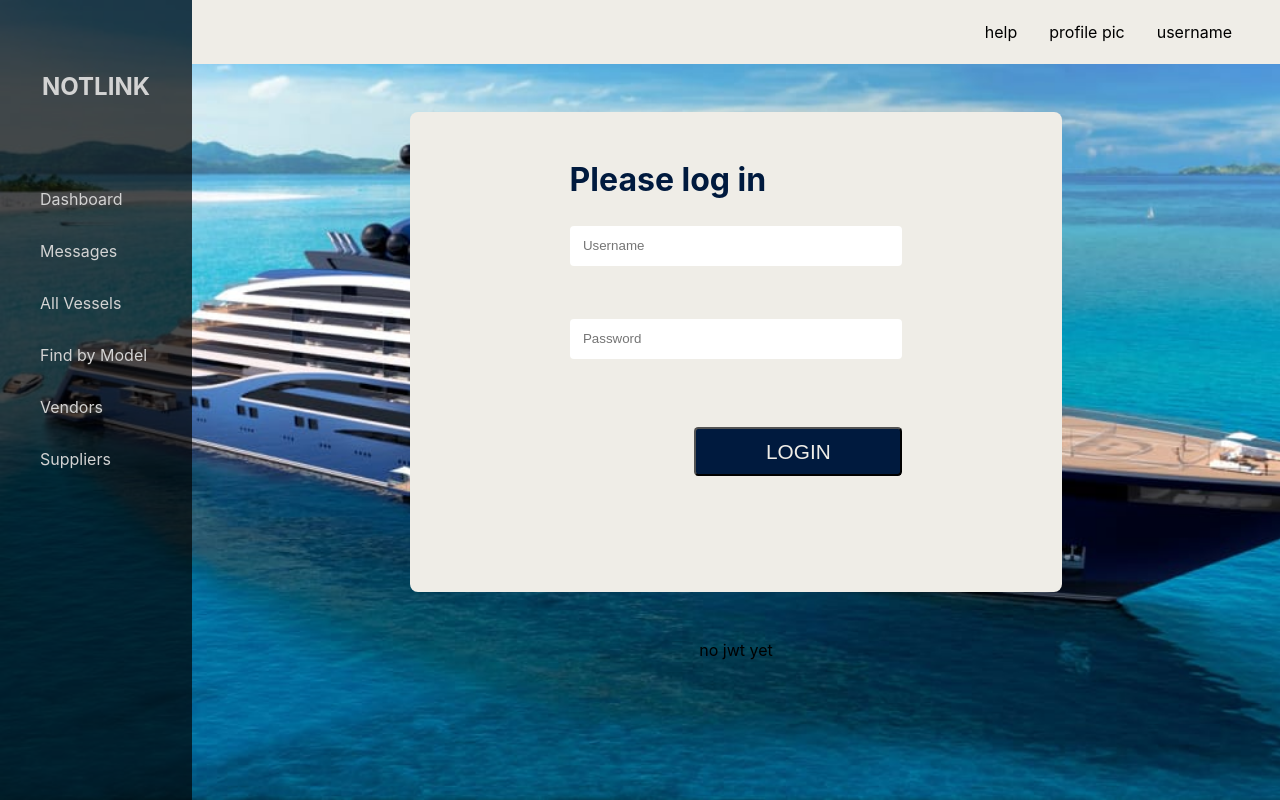
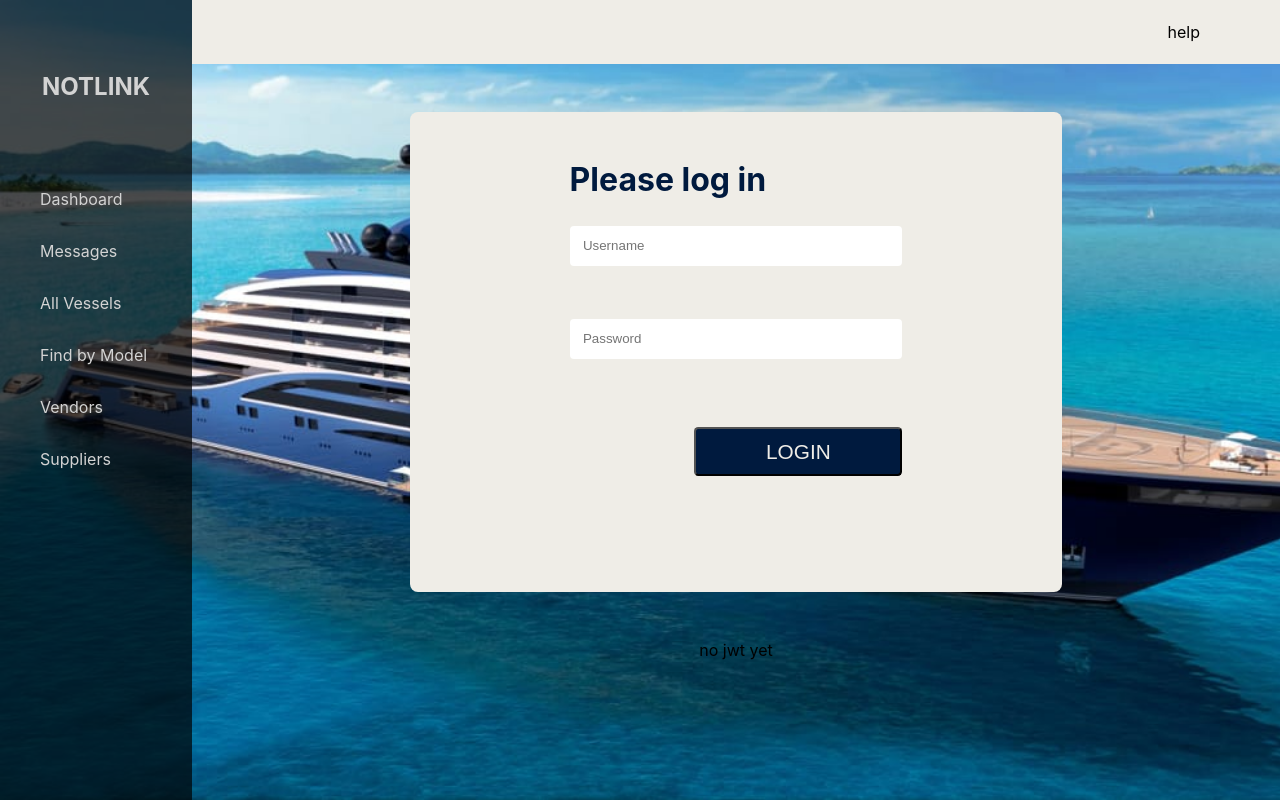
Before and after one commit to D20CM/link-tech-test, a React (Create React App) app: page / in a window 1280 px wide. Built offline with nearby package versions, Linux system fonts and the light colour scheme.

Commit message:
pass user and profilepic to statusbar and conditionally render

```diff
--- a/src/App.js
+++ b/src/App.js
@@ -11,6 +11,7 @@ function App() {
   const [jwt, setJwt] = useState(null);
   const [isLoggedIn, setIsLoggedIn] = useState(false);
   const [user, setUser] = useState({});
+  const [imageUrl, setImageUrl] = useState("");
 
   function handleUsernameInput(inputString) {
     setUsername(inputString);
@@ -66,10 +67,10 @@ function App() {
         <Sidebar />
       </div>
       <div className="pageRight">
-        <Statusbar />
+        <Statusbar imageUrl={imageUrl} user={user} />
         <section className="mainContainer">
           {isLoggedIn ? (
-            <Dashboard user={user} jwt={jwt} />
+            <Dashboard user={user} jwt={jwt} setImageUrl={setImageUrl} />
           ) : (
             <>
               {" "}
--- a/src/components/Dashboard/Dashboard.js
+++ b/src/components/Dashboard/Dashboard.js
@@ -1,7 +1,7 @@
 import css from "./dashboard.module.css";
 import { React, useEffect, useState } from "react";
 
-function Dashboard({ user, jwt }) {
+function Dashboard({ user, jwt, setImageUrl }) {
   const [profileImageUrl, setProfileImageUrl] = useState(null);
   const [isImageEditDisplayed, setIsImageEditDisplayed] = useState(false);
   const [newProfileUrl, setNewProfileUrl] = useState("");
@@ -26,6 +26,7 @@ function Dashboard({ user, jwt }) {
         const data = response.url;
         console.log("This should be the image: ", data);
         setProfileImageUrl(data);
+        setImageUrl(data);
         return data;
       }
     }
--- a/src/components/Statusbar/Statusbar.js
+++ b/src/components/Statusbar/Statusbar.js
@@ -1,13 +1,21 @@
 import React from "react";
 import css from "./statusbar.module.css";
 
-function Statusbar() {
+function Statusbar({ imageUrl, user }) {
   return (
     <div className={css.statusBar}>
       <ul>
         <li>help</li>
-        <li>profile pic</li>
-        <li>username</li>
+        {imageUrl && (
+          <li>
+            <img
+              src={imageUrl}
+              alt="user profile pic"
+              className={css.profilePic}
+            ></img>
+          </li>
+        )}
+        {user && <li>{user.displayName}</li>}
       </ul>
     </div>
   );
--- a/src/components/Statusbar/statusbar.module.css
+++ b/src/components/Statusbar/statusbar.module.css
@@ -17,3 +17,8 @@ list-style: none;
 .statusBar li {
     margin: 0 1em;
 }
+
+.profilePic{
+    width: 2em;
+    border-radius: 50%;
+}
```
